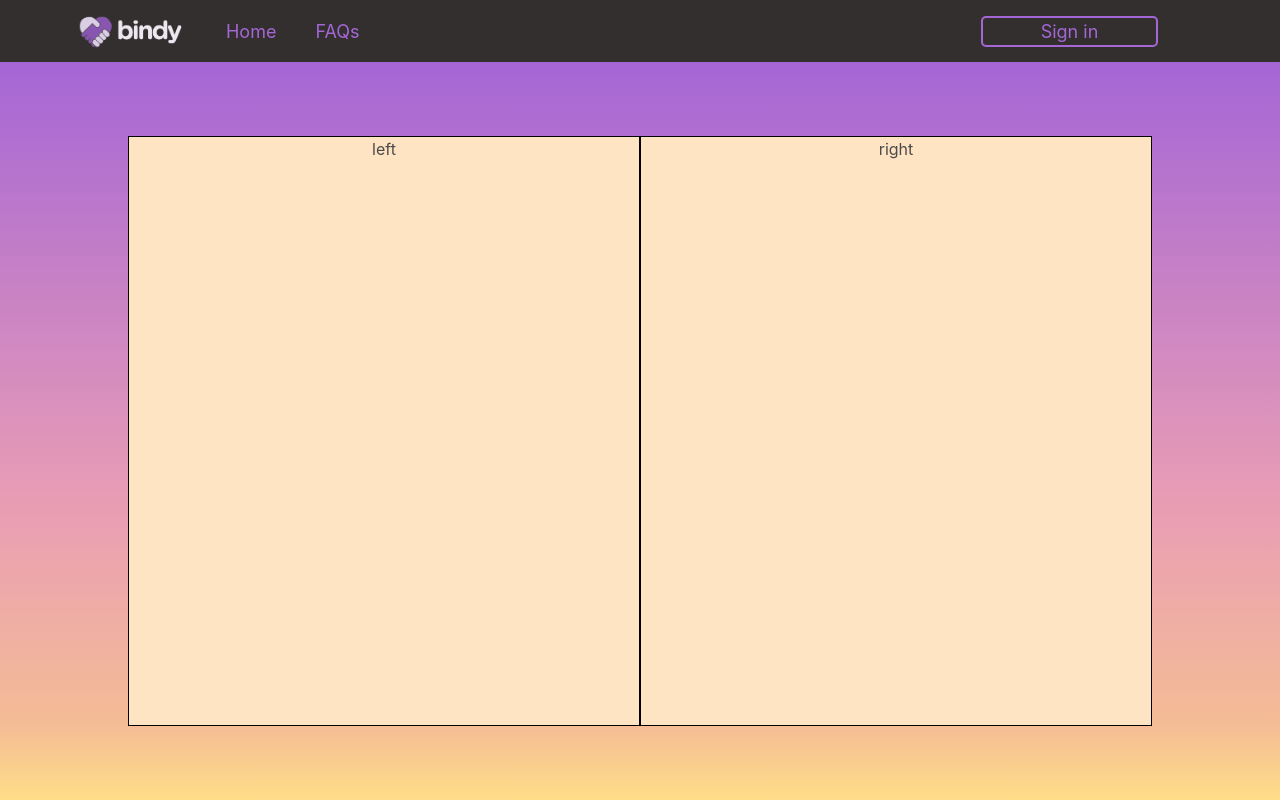
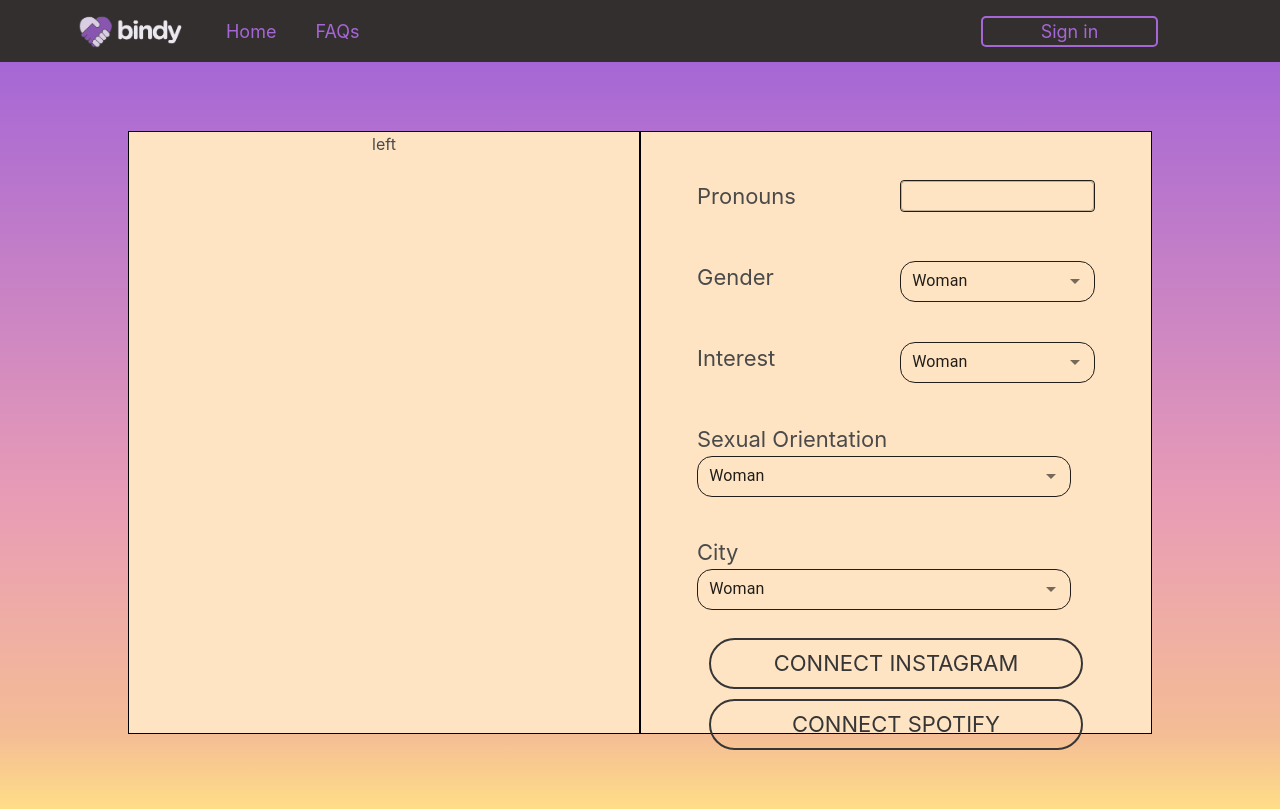
Before and after one commit to sangle-developh/Blindr, a React (Create React App) app: page /account in a window 1280 px wide. Built offline with nearby package versions, Linux system fonts and the light colour scheme.

Commit message:
implement material ui

```diff
--- a/package.json
+++ b/package.json
@@ -4,6 +4,9 @@
   "version": "0.1.0",
   "private": true,
   "dependencies": {
+    "@emotion/react": "^11.4.1",
+    "@emotion/styled": "^11.3.0",
+    "@material-ui/core": "^5.0.0-beta.5",
     "@testing-library/jest-dom": "^5.14.1",
     "@testing-library/react": "^11.2.7",
     "@testing-library/user-event": "^12.8.3",
--- a/src/Components/Account/index.css
+++ b/src/Components/Account/index.css
@@ -20,3 +20,69 @@
   background-color: bisque;
   border: 1px black solid;
 }
+
+.form-field {
+  display: flex;
+  flex-direction: row;
+  justify-content: space-between;
+  margin: 3rem 3.5rem 2rem 3.5rem;
+}
+
+.form-field {
+  display: flex;
+  flex-direction: row;
+  justify-content: space-between;
+  margin: 3rem 3.5rem 2rem 3.5rem;
+}
+
+.formControl {
+  width: 195px;
+  height: 32px;
+}
+
+.sex-orientation-input {
+  width: 374px;
+}
+
+.sex-orientation-field {
+  flex-direction: column;
+  align-items: flex-start;
+}
+
+h3 {
+  font-size: 22px;
+}
+
+.pronouns-input {
+  width: 195px;
+  height: 32px;
+  background-color: transparent;
+  border: 1px solid;
+  color: black;
+  font-size: 18px;
+  padding: 0.2rem 0.7rem 0.2rem 0.7rem;
+}
+
+.selection {
+  background-color: transparent;
+  border: 1px solid;
+  border-radius: 15px;
+  color: black;
+  font-size: 18px;
+  padding: 0.2rem 0.7rem 0.2rem 0.7rem;
+}
+
+.connect-btn-container {
+  display: flex;
+  flex-direction: column;
+  align-items: center;
+}
+
+.connect-btn {
+  width: 374px;
+  height: 51px;
+  background-color: transparent;
+  border: 2px solid;
+  font-size: 22px;
+  margin: 5px;
+}
--- a/src/Components/Account/index.js
+++ b/src/Components/Account/index.js
@@ -1,13 +1,170 @@
-import React, { useState } from 'react';
+/* eslint-disable react/button-has-type */
+import React from 'react';
 import './index.css';
+import InputLabel from '@material-ui/core/InputLabel';
+import MenuItem from '@material-ui/core/MenuItem';
+import FormHelperText from '@material-ui/core/FormHelperText';
+import FormControl from '@material-ui/core/FormControl';
+import Select from '@material-ui/core/Select';
+import NativeSelect from '@material-ui/core/NativeSelect';
+import TextField from '@material-ui/core/TextField';
 
 const Signup = () => {
-  const [value, setValue] = useState(50);
+  const sexualOrientaions = [
+    'Straight',
+    'Lesbian',
+    'Gay',
+    'Bisexual',
+    'Pansexual',
+    'Asexual',
+    'Demisexual',
+    'Queer',
+    'Questioning',
+  ];
+
+  const [state, setState] = React.useState({
+    age: '',
+    name: 'hai',
+  });
+
+  const handleChange = (event) => {
+    const { name } = event.target;
+    setState({
+      ...state,
+      [name]: event.target.value,
+    });
+  };
+
   return (
     <div className="account-page">
       <div className="wrapper-box">
         <div className="box-column">left</div>
-        <div className="box-column">right</div>
+        <div className="box-column">
+          <div className="form-field">
+            <h3>Pronouns</h3>
+            <TextField
+              InputProps={{
+                className: 'pronouns-input',
+              }}
+            />
+          </div>
+          <div className="form-field">
+            <h3>Gender</h3>
+            <FormControl className="formControl">
+              <NativeSelect
+                value={state.age}
+                onChange={handleChange}
+                name="age"
+                className="selection"
+                inputProps={{ 'aria-label': 'age' }}
+                disableUnderline
+              >
+                <option value="Woman">Woman</option>
+                <option value="Man">Man</option>
+                <option value="Non-binary">Non-binary</option>
+              </NativeSelect>
+            </FormControl>
+          </div>
+
+          <div className="form-field">
+            <h3>Interest</h3>
+            <FormControl className="formControl">
+              <NativeSelect
+                value={state.age}
+                onChange={handleChange}
+                name="age"
+                className="selection"
+                inputProps={{ 'aria-label': 'age' }}
+                disableUnderline
+              >
+                <option value="Woman">Woman</option>
+                <option value="Man">Man</option>
+                <option value="Both">Non-binary</option>
+              </NativeSelect>
+            </FormControl>
+          </div>
+
+          <div className="form-field sex-orientation-field">
+            <h3>Sexual Orientation</h3>
+            <FormControl className="formControl sex-orientation-input">
+              <NativeSelect
+                value={state.age}
+                onChange={handleChange}
+                name="age"
+                className="selection"
+                inputProps={{ 'aria-label': 'age' }}
+                disableUnderline
+              >
+                <option value="Woman">Woman</option>
+                <option value="Man">Man</option>
+                <option value="Both">Non-binary</option>
+              </NativeSelect>
+            </FormControl>
+          </div>
+
+          <div className="form-field sex-orientation-field">
+            <h3>City</h3>
+            <FormControl className="formControl sex-orientation-input">
+              <NativeSelect
+                value={state.age}
+                onChange={handleChange}
+                name="age"
+                className="selection"
+                inputProps={{ 'aria-label': 'age' }}
+                disableUnderline
+              >
+                <option value="Woman">Woman</option>
+                <option value="Man">Man</option>
+                <option value="Both">Non-binary</option>
+              </NativeSelect>
+            </FormControl>
+          </div>
+
+          {/* <div className="form-field">
+            <h3>Pronouns</h3>
+            <input className="input" type="text" placeholder="she/her" />
+          </div>
+          <div className="form-field">
+            <h3>Gender</h3>
+            <div className="select is-fullwidth">
+              <select>
+                <option>Man</option>
+                <option>Woman</option>
+                <option>Non-binary</option>
+              </select>
+            </div>
+          </div>
+          <div className="form-field">
+            <h3>Interest</h3>
+            <div className="select">
+              <select>
+                <option>Man</option>
+                <option>Woman</option>
+                <option>Both</option>
+              </select>
+            </div>
+          </div>
+
+          <div className="form-field">
+            <h3>Sexual Orientation</h3>
+            <div className="select">
+              <select>
+                {sexualOrientaions.map((item) => (
+                  <option>{item}</option>
+                ))}
+              </select>
+            </div>
+          </div> */}
+
+          {/* <div className="form-field">
+            <h3>City</h3>
+            <input className="input" type="text" placeholder="Search for city" />
+          </div> */}
+          <div className="connect-btn-container">
+            <button className="button is-rounded connect-btn">CONNECT INSTAGRAM</button>
+            <button className="button is-rounded connect-btn">CONNECT SPOTIFY</button>
+          </div>
+        </div>
       </div>
     </div>
   );
```
Also changed, not shown: 1 other file (tests, documents, lock files or other folders).
